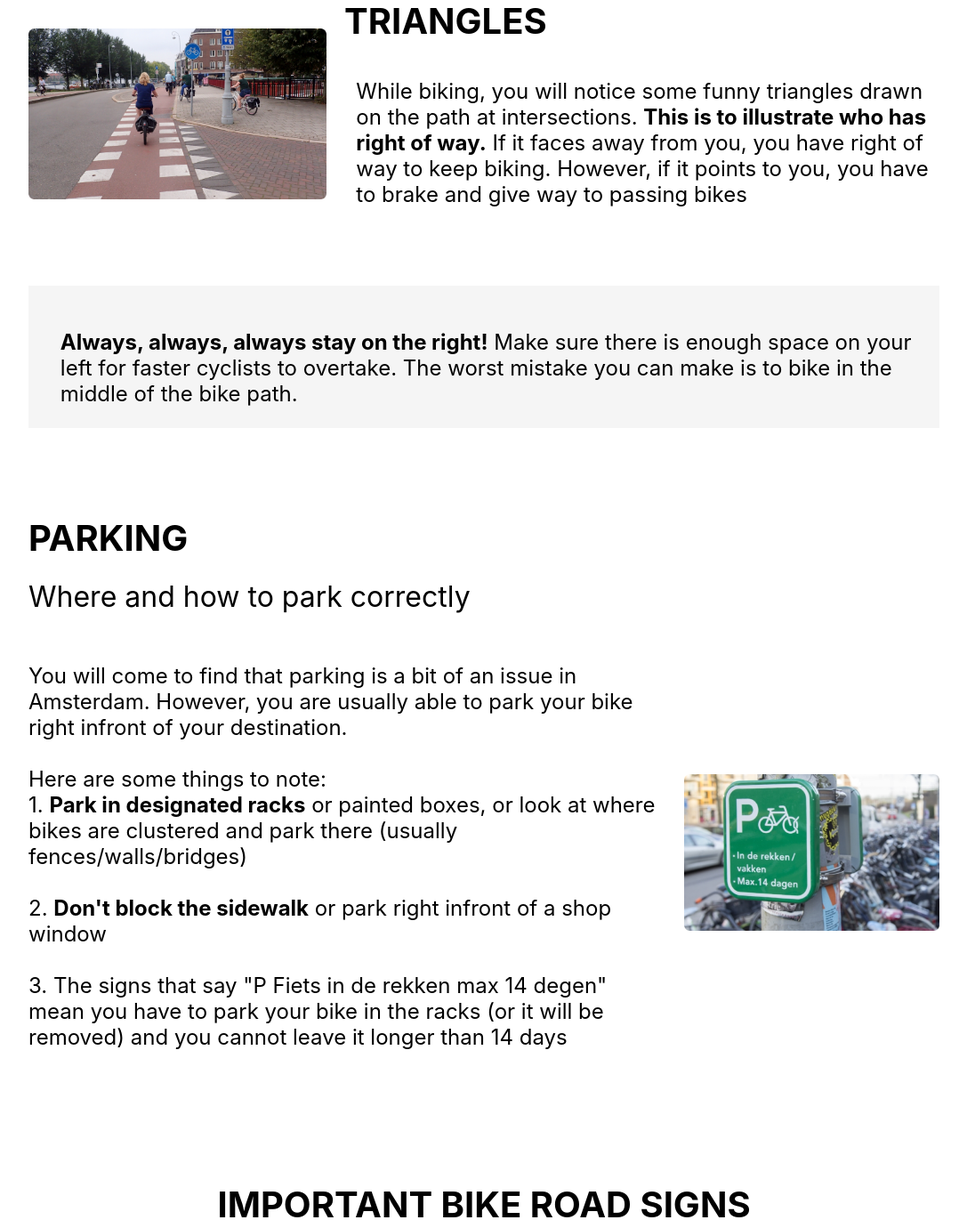
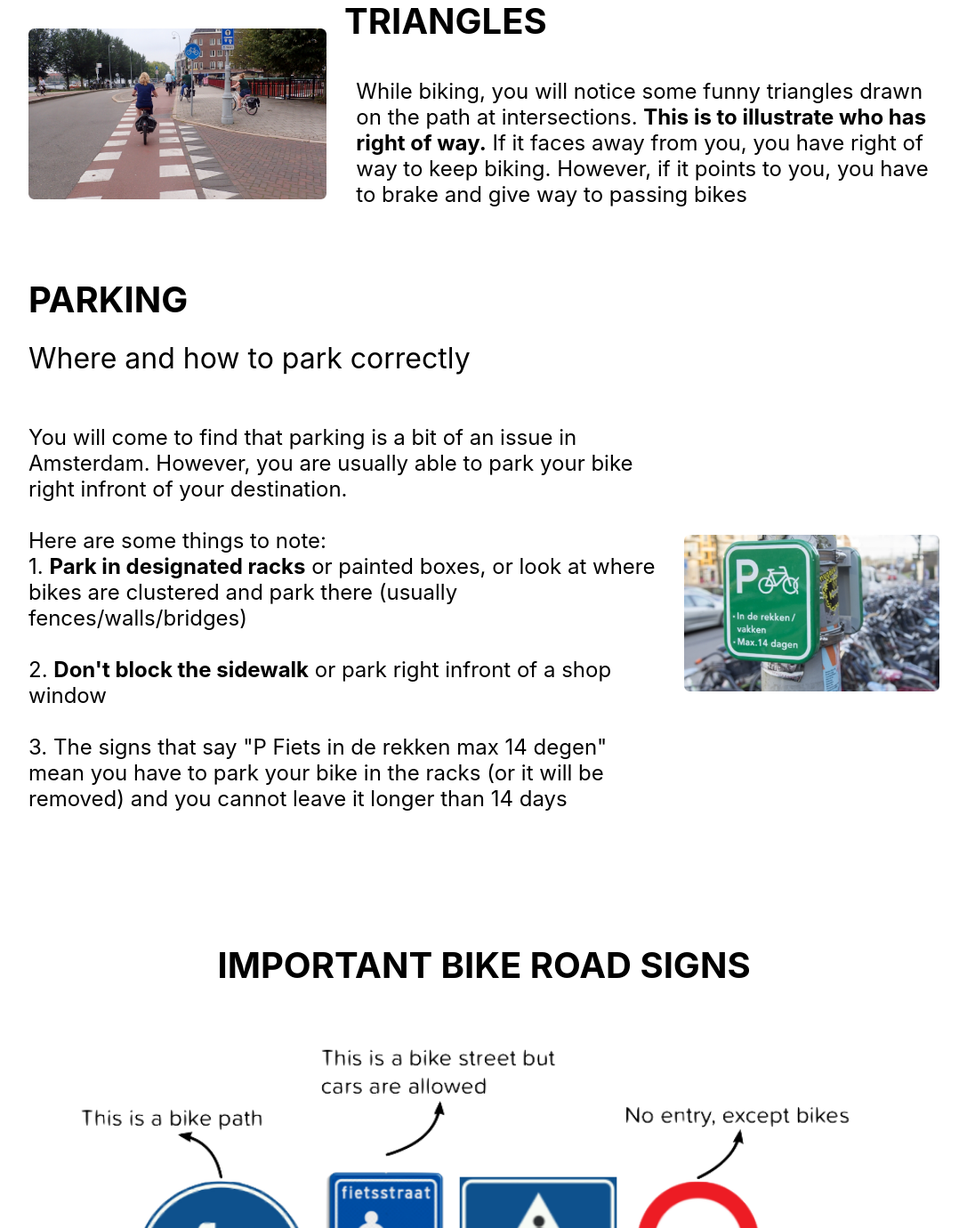
Before and after one commit to sabrina-liu/bikewithus, a Flask app: page /roadrules in a window 1280 px wide. Shown: the part 976-2356 px from the top of the page at 89% size, without its empty margins (96-1183 px from the left). Run offline with Flask 3, Linux system fonts and the light colour scheme.

Commit message:
small changes, post lost work :()

```diff
--- a/templates/roadrules.html
+++ b/templates/roadrules.html
@@ -28,17 +28,7 @@
             </div>
         </div>
 
-        <!--second block of the road rules; tips block-->
-        <div class="tip-block">
-            <div class="content">
-                <div class="mainsub-text1" id="homepage-text1"><p>
-                    <span style='font-weight: bold;'>Always, always, always stay on the right!</span> Make sure there is enough space on your left for faster cyclists
-                    to overtake. The worst mistake you can make is to bike in the middle of the bike path.
-                </p></div>
-            </div>
-        </div>
-
-        <!--third block of the road rules; parking-->
+        <!--second block of the road rules; parking-->
         <div class="mainsub-block">
             <div class="mainsub-block1">
                 <div class="sub-body-title">PARKING<br>
```
Also changed, not shown: templates/tips.html (+17 -7 lines).
